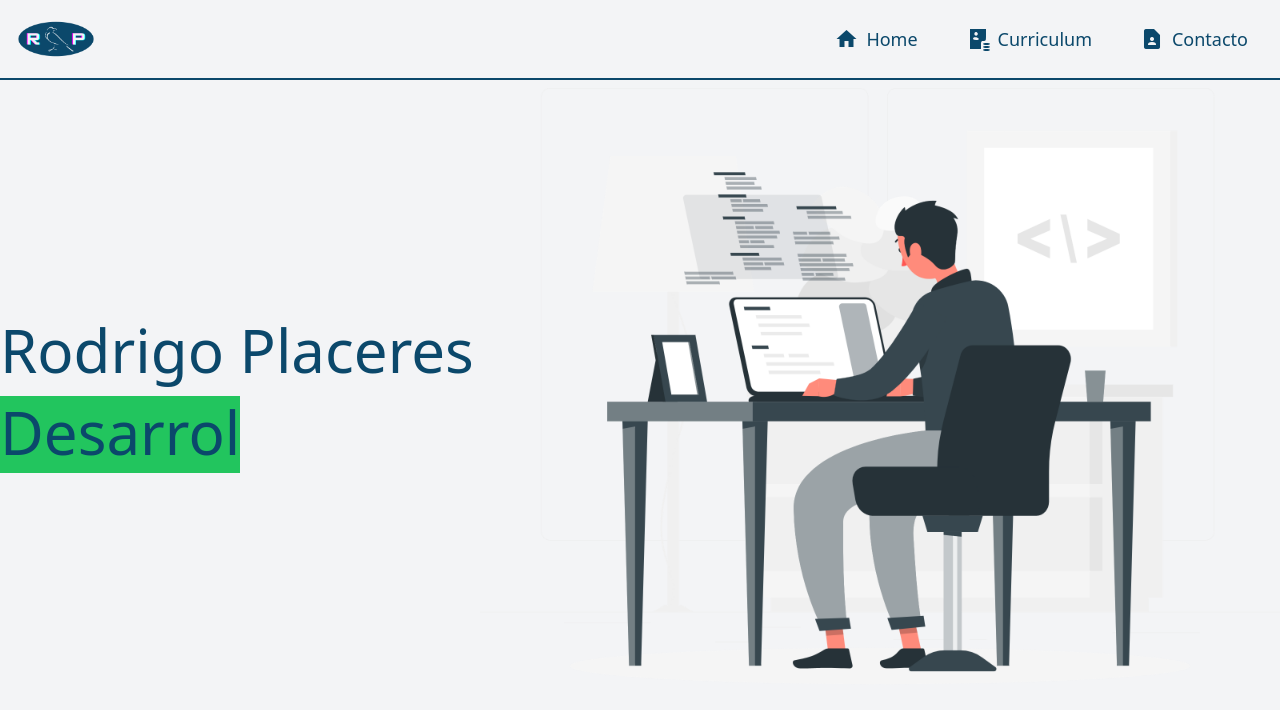
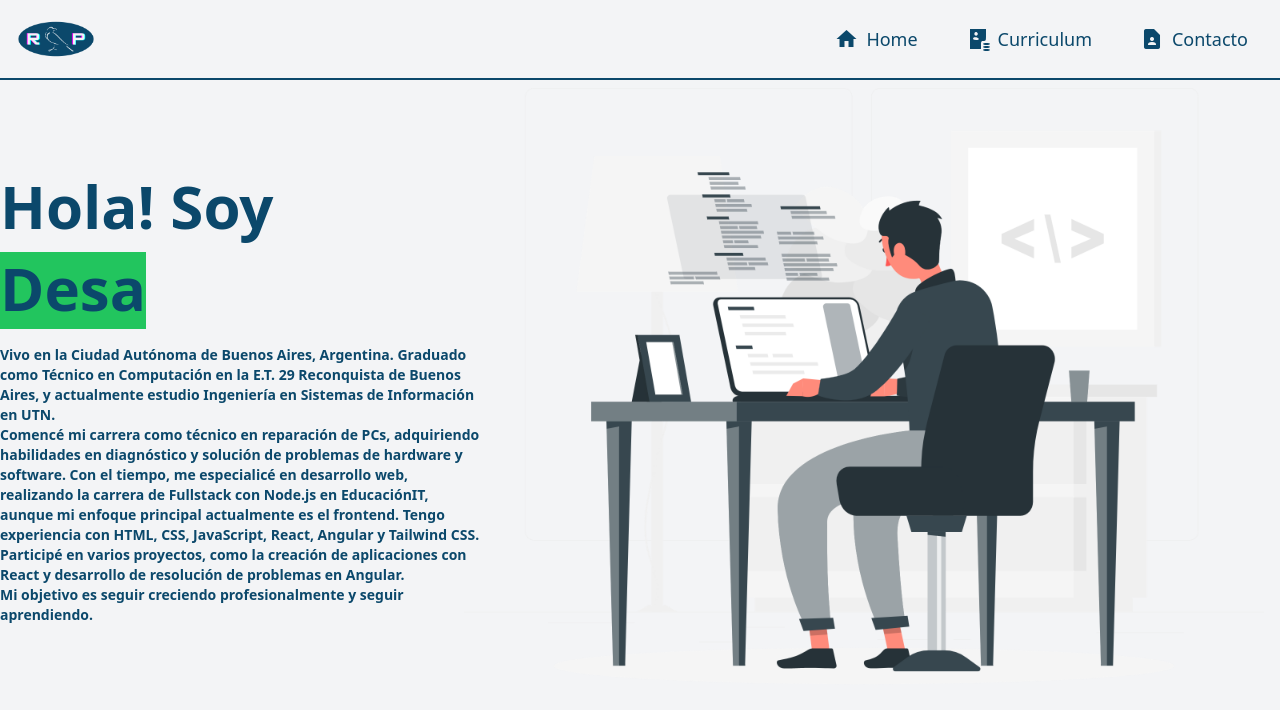
Before and after one commit to rodrigopla97/my-repository, a React (Create React App) app: page / in a window 1280 px wide. Shown: the top 710 px of the page. Built offline with nearby package versions, Linux system fonts and the light colour scheme.

Commit message:
text in home

```diff
--- a/src/routes/main/mainPage.tsx
+++ b/src/routes/main/mainPage.tsx
@@ -2,8 +2,8 @@ import React, { useState, useEffect } from 'react';
 import desk from '../../images/programmer-desk.png';
 
 const texts = [
-  'Desarrollador FrontEnd',
-  'Técnico en computación',
+  'Rodrigo Placeres',
+  'Desarrollador Front-End'
 ];
 
 export default function MainPage() {
@@ -39,15 +39,32 @@ export default function MainPage() {
   return (
     <div className="flex flex-col justify-center min-h-screen bg-gray-100">
       <div className="flex flex-row justify-between items-center w-full container mx-auto">
-        <div className="text-bluePrimary my-auto text-6xl space-y-4">
-          <h1>Rodrigo Placeres</h1>
+        <div className="text-bluePrimary my-auto text-xl md:text-6xl space-y-4 z-10 mx-[8vh] md:mx-0 font-bold">
+          <h1>Hola! Soy</h1>
           <div className="typewriter">
-            <h2 className={isDeleting ? 'deleting' : 'typing'}>
-              <span className="bg-green-500">{currentText}</span>
+            <h2 className={` ${isDeleting ? 'deleting' : 'typing'}`}>
+              <span className="bg-green-500">
+                {currentText || '\u00A0'}
+              </span>
             </h2>
+            <div className='text-sm md:w-[60vh] pt-2'>
+              <p>
+                Vivo en la Ciudad Autónoma de Buenos Aires, Argentina. Graduado como Técnico en Computación en la E.T. 29 Reconquista de Buenos Aires, y actualmente estudio Ingeniería en Sistemas de Información en UTN.
+              </p>
+
+              <p>
+                Comencé mi carrera como técnico en reparación de PCs, adquiriendo habilidades en diagnóstico y solución de problemas de hardware y software. Con el tiempo, me especialicé en desarrollo web, realizando la carrera de Fullstack con Node.js en EducaciónIT, aunque mi enfoque principal actualmente es el frontend. Tengo experiencia con HTML, CSS, JavaScript, React, Angular y Tailwind CSS.
+              </p>
+              <p>
+                Participé en varios proyectos, como la creación de aplicaciones con React y desarrollo de resolución de problemas en Angular.
+              </p>
+              <p>
+                Mi objetivo es seguir creciendo profesionalmente y seguir aprendiendo.
+              </p>
+            </div>
           </div>
         </div>
-        <img src={desk} alt="Logo" className="h-screen ml-auto fixed right-0" />
+        <img src={desk} alt="Logo" className="w-screen md:h-screen md:w-auto ml-auto absolute right-0 md:fixed md:right-4 opacity-20 md:opacity-100" />
       </div>
     </div>
   );
```
